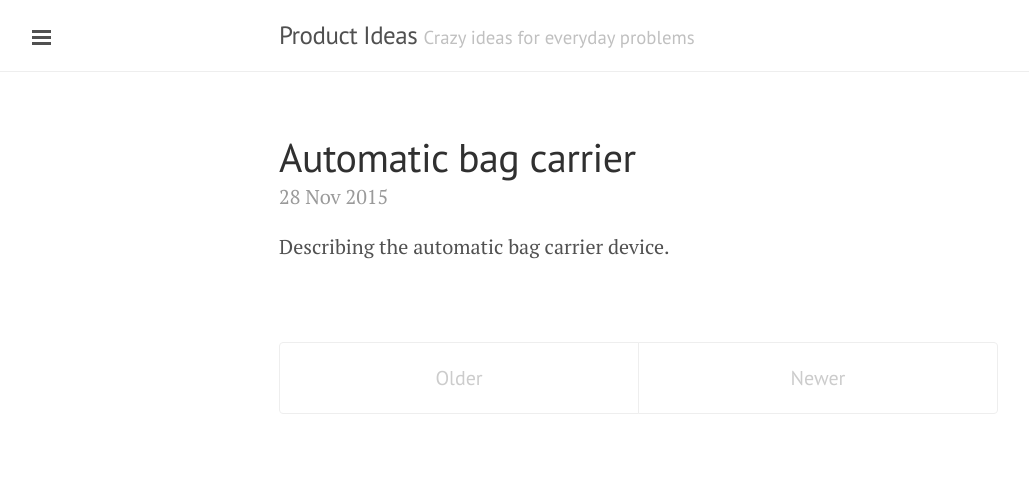
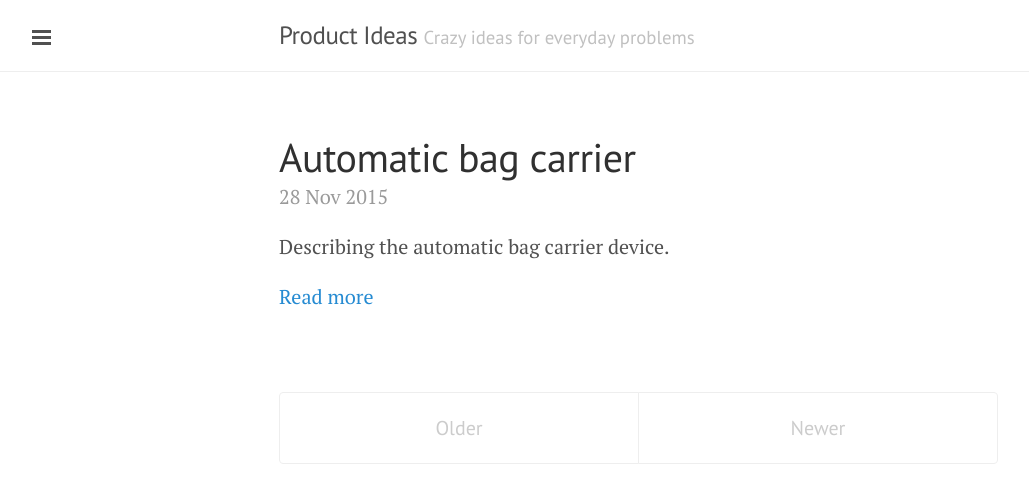
Before and after one commit to productideas/productideas.github.io, a Jekyll site: the page built from index.html, in a window 1280 px wide. Shown: the top 503 px of the page, without its empty margins (1-1030 px from the left). Built offline with Jekyll 4.4.1, drawn with Linux system fonts in a browser that asks for light colours; Markdown is read by kramdown in place of the engine named in the settings; the list of posts is cut into pages by our own code.

Commit message:
added read more link

```diff
--- a/index.html
+++ b/index.html
@@ -14,6 +14,15 @@ layout: default
     <span class="post-date">{{ post.date | date_to_string }}</span>
 
     {{ post.excerpt }}
+    {% capture content_words %}
+          {{ post.content | number_of_words }}
+    {% endcapture %}
+    {% capture excerpt_words %}
+      {{ post.excerpt | number_of_words }}
+    {% endcapture %}
+    {% if excerpt_words != content_words %}
+    <p><a class="btn btn-sm btn-primary" href="{{ post.url }}" role="button">Read more <i class="fa fa-arrow-circle-right"></i></a></p>
+    {% endif %}
   </div>
   {% endfor %}
 </div>
```
Also changed, not shown: _posts/2015-11-28-automatic-bag-carrier.md (+1 -1 lines).
